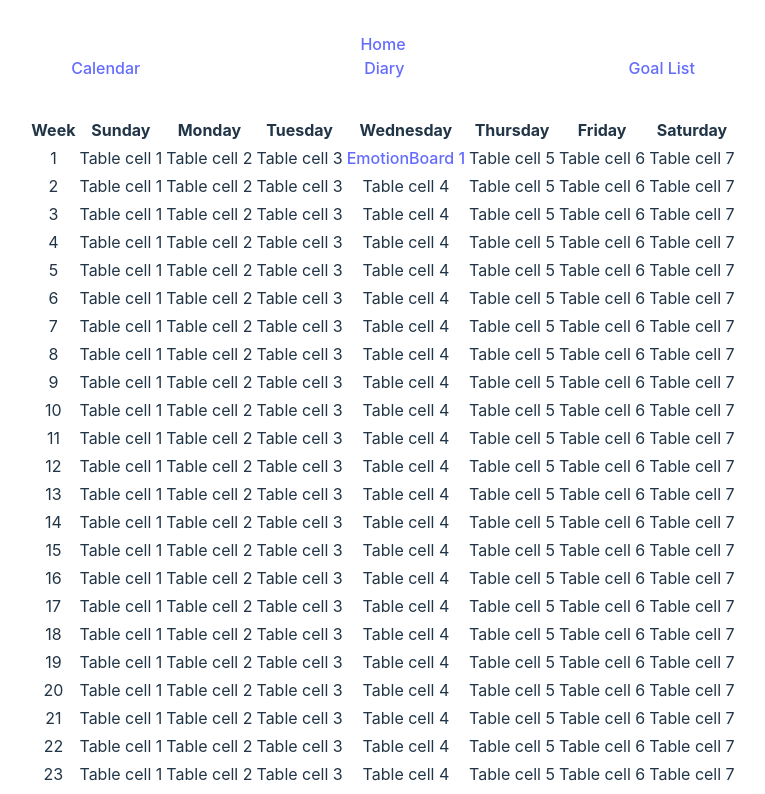
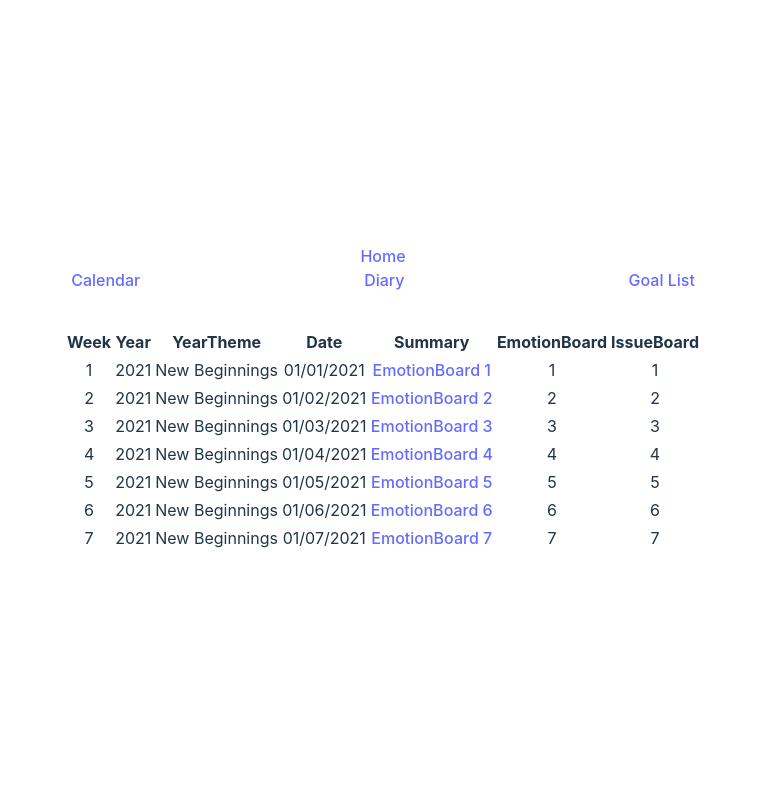
Before and after one commit to EnzoT0/Diary-Tracking-Platform, a React (Vite) app: page /calendar in a window 1280 px wide. Shown: the top 794 px of the page, without its empty margins (257-1022 px from the left). Built offline with nearby package versions, Linux system fonts and the light colour scheme.

Commit message:
can now navigate to pages

```diff
--- a/src/App.jsx
+++ b/src/App.jsx
@@ -5,6 +5,7 @@ import Calendar from './pages/Calendar.jsx'
 import Diary from './pages/Diary.jsx';
 import Goallist from './pages/Goallist.jsx';
 import CalendarNew from './pages/CalendarNew.jsx';
+import EmotionBoard from './pages/EmotionBoard.jsx';
 
 const App = () => (
     <Router>
@@ -13,6 +14,7 @@ const App = () => (
             <Route path="/calendar" element={<CalendarNew />} />
             <Route path="/diary" element={<Diary />} />
             <Route path="/goallist" element={<Goallist />} />
+            <Route path="/emotionBoard" element={<EmotionBoard />} />
         </Routes>
     </Router>
 )
--- a/src/pages/Calendar.jsx
+++ b/src/pages/Calendar.jsx
@@ -13,56 +13,56 @@ function ResponsiveExample() {
     "YearTheme": "New Beginnings",
     "Date": "01/01/2021",
     "Summary": "First day of the year",
-    "EmotionBoard": "Happy",
-    "IssueBoard": "None"
+    "EmotionBoard": 1,
+    "IssueBoard": 1
   },
   {
     "Year": "2021",
     "YearTheme": "New Beginnings",
     "Date": "01/02/2021",
     "Summary": "Second day of the year",
-    "EmotionBoard": "Happy",
-    "IssueBoard": "None"
+    "EmotionBoard": 2,
+    "IssueBoard": 2
   },
   {
     "Year": "2021",
     "YearTheme": "New Beginnings",
     "Date": "01/03/2021",
     "Summary": "Third day of the year",
-    "EmotionBoard": "Happy",
-    "IssueBoard": "None"
+    "EmotionBoard": 3,
+    "IssueBoard": 3
   },
   {
     "Year": "2021",
     "YearTheme": "New Beginnings",
     "Date": "01/04/2021",
     "Summary": "Fourth day of the year",
-    "EmotionBoard": "Happy",
-    "IssueBoard": "None"
+    "EmotionBoard": 4,
+    "IssueBoard": 4
   },
   {
     "Year": "2021",
     "YearTheme": "New Beginnings",
     "Date": "01/05/2021",
     "Summary": "Fifth day of the year",
-    "EmotionBoard": "Happy",
-    "IssueBoard": "None"
+    "EmotionBoard": 5,
+    "IssueBoard": 5
   },
   {
     "Year": "2021",
     "YearTheme": "New Beginnings",
     "Date": "01/06/2021",
     "Summary": "Sixth day of the year",
-    "EmotionBoard": "Happy",
-    "IssueBoard": "None"
+    "EmotionBoard": 6,
+    "IssueBoard": 6
   },
   {
     "Year": "2021",
     "YearTheme": "New Beginnings",
     "Date": "01/07/2021",
     "Summary": "Seventh day of the year",
-    "EmotionBoard": "Happy",
-    "IssueBoard": "None"
+    "EmotionBoard": 7,
+    "IssueBoard": 7
   }]
 
 
--- a/src/pages/CalendarNew.jsx
+++ b/src/pages/CalendarNew.jsx
@@ -1,40 +1,97 @@
-import React from 'react';
 import Table from 'react-bootstrap/Table';
+
 import Navbar from '../components/Homebar.jsx';
-import { Link } from 'react-router-dom'; // Import Link from React Router
-import EmotionBoard from './EmotionBoard.jsx'; // Import EmotionBoard component
+import { Link } from 'react-router-dom';
 
-const sizeHeight = 52;
-const sizeWidth = 7;
+const sizeHeight = 52
+const sizeWidth = 6
 
-const Days = ['Sunday', 'Monday', 'Tuesday', 'Wednesday', 'Thursday', 'Friday', 'Saturday'];
+const Types = ['Year', 'YearTheme', 'Date', 'Summary', 'EmotionBoard', 'IssueBoard'];
 
 function ResponsiveExample() {
+  const fetchData = [{
+    "Year": "2021",
+    "YearTheme": "New Beginnings",
+    "Date": "01/01/2021",
+    "Summary": "First day of the year",
+    "EmotionBoard": 1,
+    "IssueBoard": 1
+  },
+  {
+    "Year": "2021",
+    "YearTheme": "New Beginnings",
+    "Date": "01/02/2021",
+    "Summary": "Second day of the year",
+    "EmotionBoard": 2,
+    "IssueBoard": 2
+  },
+  {
+    "Year": "2021",
+    "YearTheme": "New Beginnings",
+    "Date": "01/03/2021",
+    "Summary": "Third day of the year",
+    "EmotionBoard": 3,
+    "IssueBoard": 3
+  },
+  {
+    "Year": "2021",
+    "YearTheme": "New Beginnings",
+    "Date": "01/04/2021",
+    "Summary": "Fourth day of the year",
+    "EmotionBoard": 4,
+    "IssueBoard": 4
+  },
+  {
+    "Year": "2021",
+    "YearTheme": "New Beginnings",
+    "Date": "01/05/2021",
+    "Summary": "Fifth day of the year",
+    "EmotionBoard": 5,
+    "IssueBoard": 5
+  },
+  {
+    "Year": "2021",
+    "YearTheme": "New Beginnings",
+    "Date": "01/06/2021",
+    "Summary": "Sixth day of the year",
+    "EmotionBoard": 6,
+    "IssueBoard": 6
+  },
+  {
+    "Year": "2021",
+    "YearTheme": "New Beginnings",
+    "Date": "01/07/2021",
+    "Summary": "Seventh day of the year",
+    "EmotionBoard": 7,
+    "IssueBoard": 7
+  }]
+
   return (
     <div>
+
       <Navbar/>
       <Table striped bordered borderColor="white" hover size='xxl' style={{justifySelf: 'center'}}>
         <thead>
           <tr>
             <th>Week</th>
-            {Days.map((day, index) => (
+            {Types.map((day, index) => (
               <th key={index}>{day}</th>
             ))}
           </tr>
         </thead>
         <tbody>
-          {Array.from({ length: sizeHeight }).map((_, indexHeight) => (
-            <tr key={indexHeight}>
-              <td>{indexHeight + 1}</td>
+          {fetchData.map((data, index) => (
+            <tr key={index}>
+              <td>{index + 1}</td>
               {Array.from({ length: sizeWidth }).map((_, indexWidth) => (
                 <td key={indexWidth}>
-                  {/* Render Link to EmotionBoard */}
-                  {indexHeight === 0 && indexWidth === 3 ? (
-                    <Link to={`/emotionBoard${indexHeight + 1}`}>
-                      EmotionBoard {indexHeight + 1}
+                  {/* Conditionally render EmotionBoard component */}
+                  {indexWidth === 3 ? (
+                    <Link to={`/emotionBoard?id=${data.EmotionBoard}`}>
+                      EmotionBoard {data.EmotionBoard}
                     </Link>
                   ) : (
-                    `Table cell ${indexWidth + 1}`
+                    data[Types[indexWidth]] // Render other fields
                   )}
                 </td>
               ))}
--- a/src/pages/EmotionBoard.jsx
+++ b/src/pages/EmotionBoard.jsx
@@ -1,38 +1,89 @@
+import React, { useState, useEffect } from 'react';
+import { useSearchParams } from "react-router-dom";
 import Table from 'react-bootstrap/Table';
-
 import Navbar from '../components/Homebar.jsx';
 
-const sizeHeight = 52;
-const sizeWidth = 7;
+const sizeWidth = 3; // Adjust based on the number of properties in your EmotionBoard data
 
-const Days = ['Sunday', 'Monday', 'Tuesday', 'Wednesday', 'Thursday', 'Friday', 'Saturday'];
+const fakeData = [{
+  ID: '1',
+  subtype: 'Happy',
+  OverallType: 'Positive',
+}, {
+  ID: '2',
+  subtype: 'Sad',
+  OverallType: 'Negative',
+}, {
+  ID: '3',
+  subtype: 'Angry',
+  OverallType: 'Negative',
+}, {
+  ID: '4',
+  subtype: 'Excited',
+  OverallType: 'Positive',
+}, {
+  ID: '5',
+  subtype: 'Anxious',
+  OverallType: 'Negative',
+}, {
+  ID: '6',
+  subtype: 'Relaxed',
+  OverallType: 'Positive',
+}];
 
-function ResponsiveExample() {
+
+
+const EmotionBoard = () => {
+  const [searchParams, setSearchParams] = useSearchParams();
+  const [emotionBoard, setEmotionBoard] = useState(null);
+
+  console.log("hello")
+
+  useEffect(() => {
+    // const fetchEmotionBoard = async () => {
+    //   try {
+    //     const response = await axios.get(`/api/emotionBoard/${id}`);
+    //     setEmotionBoard(response.data);
+    //   } catch (error) {
+    //     console.error('Error fetching EmotionBoard data:', error);
+    //   }
+    // };
+
+    // fetchEmotionBoard();
+
+    const id = searchParams.get('id');
+    console.log(id)
+
+    setEmotionBoard(fakeData.find((data) => data.ID === id));
+    console.log(emotionBoard)
+
+  }, [searchParams]);
+
+  if (!emotionBoard) {
+    return <div>Loading...</div>;
+  }
+
   return (
     <div>
       <Navbar/>
       <Table striped bordered borderColor="white" hover size='xxl' style={{justifySelf: 'center'}}>
         <thead>
           <tr>
-            <th>Week</th>
-            {Array.from({ length: sizeWidth }).map((_, index) => (
-              <th key={index}>{Days[index]}</th>
+            {Object.keys(emotionBoard).map((key, index) => (
+              <th key={index}>{key}</th>
             ))}
           </tr>
         </thead>
         <tbody>
-          {Array.from({ length: sizeHeight }).map((_, indexHeight) => (
-            <tr>
-              <td key={indexHeight}>{indexHeight+1}</td>
-              {Array.from({ length: sizeWidth }).map((_, indexWidth) => (
-                <td key={indexWidth}>Table cell {indexWidth+1}</td>
-              ))}
-            </tr>
-          ))}
+          <tr>
+            {Object.values(emotionBoard).map((value, index) => (
+              <td key={index}>{value}</td>
+            ))}
+          </tr>
         </tbody>
       </Table>
     </div>
   );
-}
+};
 
-export default ResponsiveExample;
+export default EmotionBoard;
```
